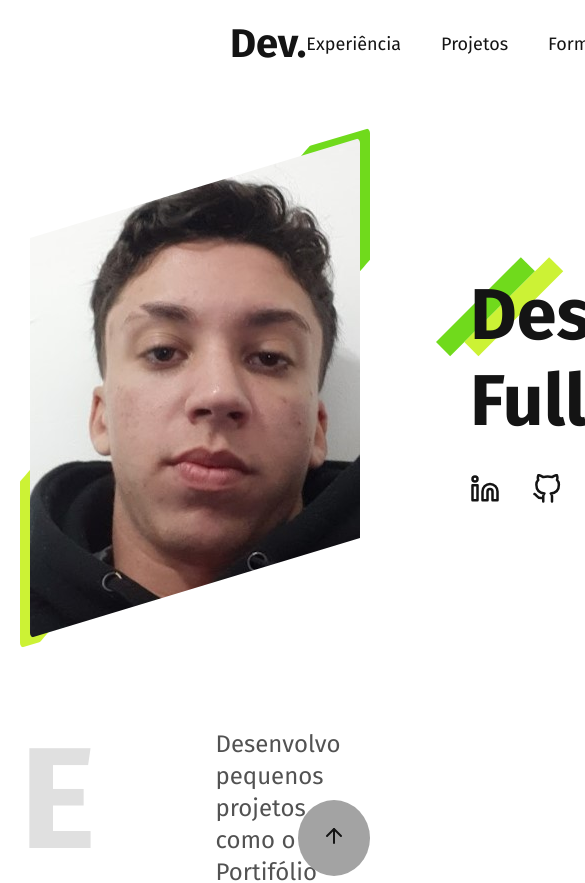
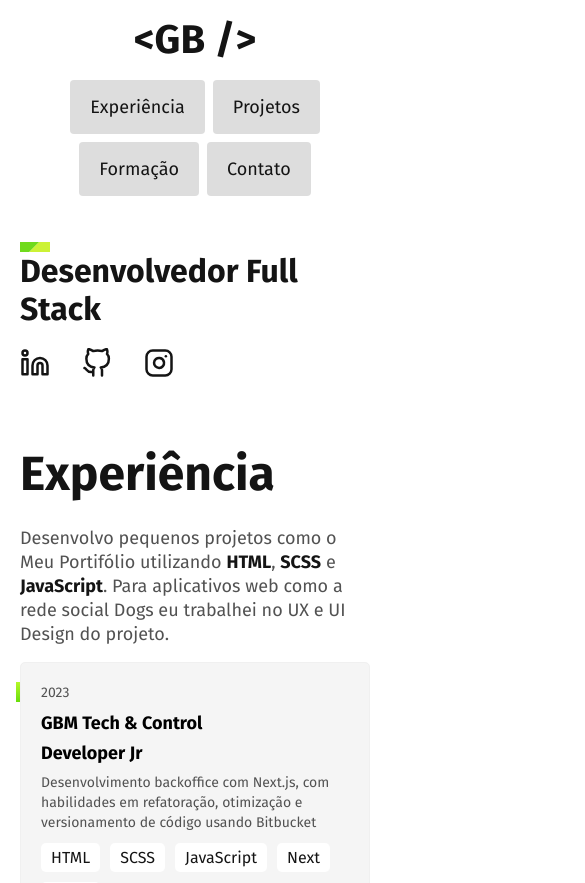
Before and after one commit to gabrielbrandaosales/my-portfolio, a Next.js app: page / in a window 390 px wide. Shown: the top 883 px of the page, 585 px wide, since content can reach past the window. Built offline with nearby package versions, Linux system fonts and the light colour scheme; no server answers.

Commit message:
feat: mobile version header, introdution, experience

```diff
--- a/src/components/Buttons/ScrollToTop/style.module.scss
+++ b/src/components/Buttons/ScrollToTop/style.module.scss
@@ -11,4 +11,7 @@
   &:hover {
     background: var(--c7);
   }
+  @media (max-width: 768px) {
+    display: none;
+  }
 }
--- a/src/components/Card/CardExperience/styles.module.scss
+++ b/src/components/Card/CardExperience/styles.module.scss
@@ -67,3 +67,18 @@
   font-weight: 400;
   line-height: 1.25rem; /* 133.333% */
 }
+
+@media (max-width: 768px) {
+  .list {
+    grid-template-columns: 1fr;
+  }
+  .list::before {
+  }
+  .year {
+    position: relative;
+    left: 0px;
+    top: 0px;
+    text-align: left;
+    width: 100%;
+  }
+}
--- a/src/components/Education/style.module.scss
+++ b/src/components/Education/style.module.scss
@@ -49,3 +49,9 @@
   flex-wrap: wrap;
   gap: 1rem 0;
 }
+
+@media (max-width: 768px) {
+  .container {
+    display: none;
+  }
+}
--- a/src/components/Experience/index.tsx
+++ b/src/components/Experience/index.tsx
@@ -8,7 +8,7 @@ const Experiencia = () => {
       <span>
         <h1 className={style.title}>experiência</h1>
       </span>
-      <article>
+      <article className={style.article}>
         <p className={style.experience} aria-label="Experience description">
           Desenvolvo pequenos projetos como o Meu Portifólio utilizando{' '}
           <span className={style.bold}>HTML</span>,{' '}
--- a/src/components/Experience/style.module.scss
+++ b/src/components/Experience/style.module.scss
@@ -33,3 +33,31 @@
   color: var(--c13, #141414);
   font-weight: 700;
 }
+
+@media (max-width: 768px) {
+  .container {
+    display: flex;
+    flex-direction: column;
+    gap: 1rem;
+    padding: 1.25rem 1.25rem;
+    .title {
+      color: #141414;
+      margin: 0 auto;
+      font-size: 3rem;
+      line-height: 72px;
+      max-width: 100%;
+      text-transform: capitalize;
+    }
+    .experience {
+      margin: 0 auto;
+      margin-right: 0;
+      font-size: 1.125rem;
+      line-height: 1.5rem;
+    }
+    .article {
+      display: flex;
+      flex-direction: column;
+      gap: 1rem;
+    }
+  }
+}
--- a/src/components/Introduction/style.module.scss
+++ b/src/components/Introduction/style.module.scss
@@ -105,3 +105,39 @@
     transform: rotate(360deg);
   }
 }
+
+@media (max-width: 768px) {
+  .content {
+    display: flex;
+    flex-direction: column;
+    gap: 50px;
+    padding: 40px 20px;
+  }
+
+  .intro {
+    order: 2;
+  }
+
+  .intro h1 {
+    font-size: 2rem;
+  }
+
+  .intro p {
+    font-size: 18px;
+  }
+
+  .intro::before {
+    width: 30px;
+    height: 10px;
+    top: -10px;
+    left: 0px;
+  }
+
+  .iconWrapper {
+    margin-top: 20px;
+  }
+
+  #mask {
+    display: none;
+  }
+}
--- a/src/components/Layout/Footer/style.module.scss
+++ b/src/components/Layout/Footer/style.module.scss
@@ -46,3 +46,9 @@
   margin: 0 auto;
   gap: 24px;
 }
+
+@media (max-width: 768px) {
+  .container {
+    display: none;
+  }
+}
--- a/src/components/Layout/Header/index.tsx
+++ b/src/components/Layout/Header/index.tsx
@@ -24,7 +24,7 @@ const Header = () => {
   return (
     <header className={scrollFixo ? style.scroll : style.header}>
       <span className={style.logo}>
-        <a href="#">Dev.</a>
+        <a href="#">{'<GB />'}</a>
       </span>
       <nav>
         <ul className={style.navButton}>
--- a/src/components/Layout/Header/style.module.scss
+++ b/src/components/Layout/Header/style.module.scss
@@ -66,7 +66,32 @@
 
 .navButton {
   display: flex;
+  flex-wrap: wrap;
   gap: 2.5rem;
   font-size: 1.125rem;
   justify-content: flex-end;
 }
+
+@media (max-width: 768px) {
+  .header {
+    display: flex;
+    flex-direction: column;
+    padding: 1rem 1.25rem;
+    gap: 1rem;
+    .logo {
+      margin: 0 auto;
+    }
+    .navButton {
+      gap: 0.5rem;
+      justify-content: center;
+      li {
+        background-color: #ddd;
+        padding: 1rem 1.25rem;
+        border-radius: 4px;
+      }
+    }
+  }
+  .scroll {
+    display: none;
+  }
+}
--- a/src/components/Projects/style.module.scss
+++ b/src/components/Projects/style.module.scss
@@ -58,3 +58,9 @@
 .cardGroup {
   display: flex;
 }
+
+@media (max-width: 768px) {
+  .container {
+    display: none;
+  }
+}
--- a/src/pages/index.tsx
+++ b/src/pages/index.tsx
@@ -8,6 +8,7 @@ import Main from '@/components/Layout/Main';
 import ScrollToTopButton from '@/components/Buttons/ScrollToTop';
 import Education from '@/components/Education';
 import Projects from '@/components/Projects';
+import { useEffect, useState } from 'react';
 
 const inter = Inter({ subsets: ['latin'] });
 const fira = Fira_Sans({
```
